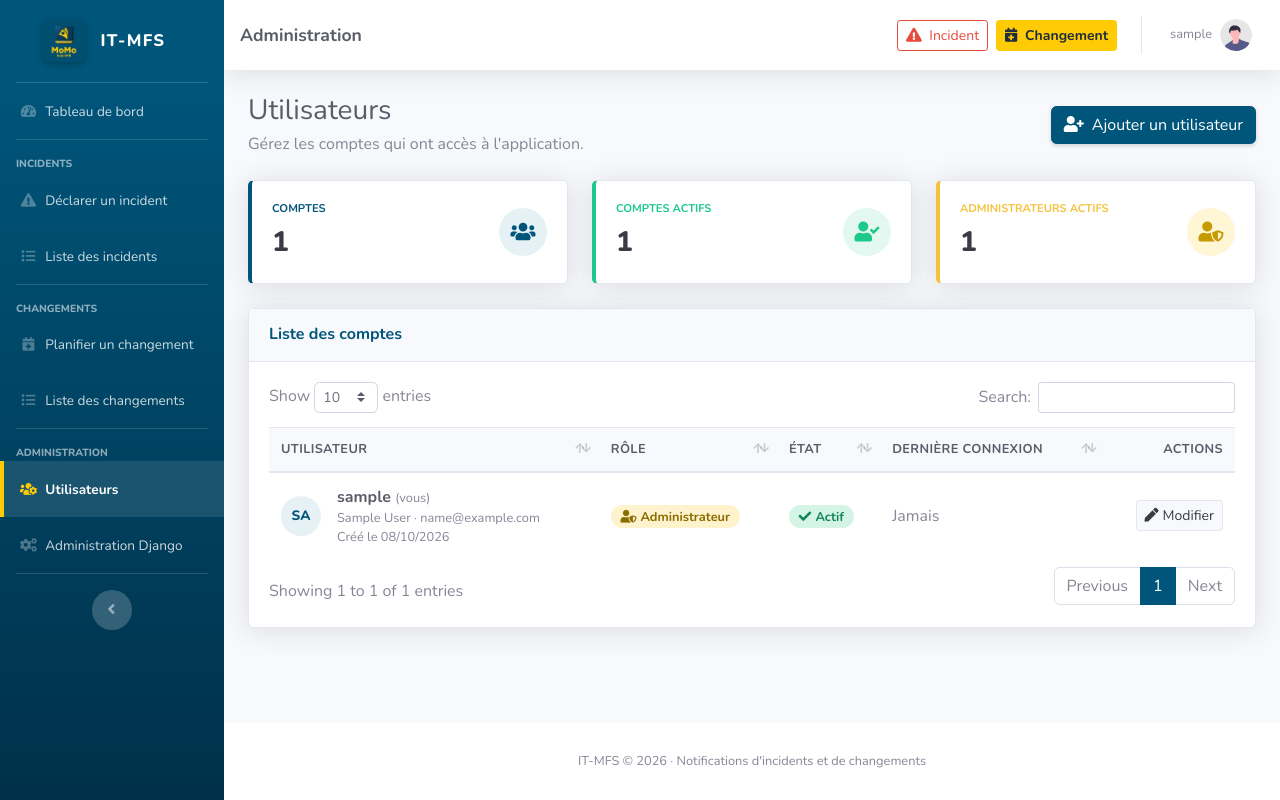
After one commit to augustinyohgb45/my_project, a Django app: page /auth_app/utilisateurs/ in a window 1280 px wide. The commit adds this page. Run offline with Django 5.2, Linux system fonts and the light colour scheme; the visitor is signed in with stand-in values (Sample User, id 1); data comes from the database, SQL or seed files in the repository; some libraries are stand-ins or nearby versions.

Commit message:
Ajoute la gestion des utilisateurs pour les administrateurs
- Page Utilisateurs : liste des comptes, rôle, état, dernière connexion
- Modification des informations, du rôle et de l'état d'un compte
- Désactivation / réactivation avec confirmation (historique conservé)
- Changement du mot de passe d'un compte par un administrateur
- Un administrateur ne peut ni se désactiver ni se retirer ses droits
- Ajoute les tests correspondants

Co-Authored-By: Claude Opus 5.5 <noreply@anthropic.com>

```diff
--- a/auth_app/forms.py
+++ b/auth_app/forms.py
@@ -1,39 +1,45 @@
 from django import forms
-from django.contrib.auth.forms import UserCreationForm
+from django.contrib.auth.forms import SetPasswordForm, UserCreationForm
 from django.contrib.auth.models import User
 
+TEXTE_ADMIN = "Peut gérer les utilisateurs et accéder à l'administration Django."
 
-class NouvelUtilisateurForm(UserCreationForm):
+
+class StyleFormulaireMixin:
+    """Classe Bootstrap sur chaque champ texte et marquage des champs en erreur."""
+    champs_sans_style = ('est_admin', 'is_active')
+
+    def appliquer_style(self):
+        for nom, champ in self.fields.items():
+            if nom not in self.champs_sans_style:
+                champ.widget.attrs['class'] = 'form-control'
+
+    def full_clean(self):
+        super().full_clean()
+        for nom in self.errors:
+            if nom in self.fields and nom not in self.champs_sans_style:
+                self.fields[nom].widget.attrs['class'] += ' is-invalid'
+
+
+class NouvelUtilisateurForm(StyleFormulaireMixin, UserCreationForm):
     """Création d'un compte par un administrateur."""
     email = forms.EmailField(
         required=False,
         label="Adresse e-mail",
         widget=forms.EmailInput(attrs={'placeholder': 'prenom.nom@exemple.com'}),
     )
-    est_admin = forms.BooleanField(
-        required=False,
-        label="Administrateur",
-        help_text="Peut ajouter des utilisateurs et accéder à l'administration Django.",
-    )
+    est_admin = forms.BooleanField(required=False, label="Administrateur", help_text=TEXTE_ADMIN)
 
     class Meta(UserCreationForm.Meta):
         model = User
-        fields = ('username', 'email')
-        labels = {'username': "Nom d'utilisateur"}
+        fields = ('username', 'first_name', 'last_name', 'email')
+        labels = {'username': "Nom d'utilisateur", 'first_name': "Prénom", 'last_name': "Nom"}
 
     def __init__(self, *args, **kwargs):
         super().__init__(*args, **kwargs)
         self.fields['password1'].label = "Mot de passe"
         self.fields['password2'].label = "Confirmation du mot de passe"
-        for nom, champ in self.fields.items():
-            if nom != 'est_admin':
-                champ.widget.attrs['class'] = 'form-control'
-
-    def full_clean(self):
-        super().full_clean()
-        for nom in self.errors:
-            if nom in self.fields and nom != 'est_admin':
-                self.fields[nom].widget.attrs['class'] += ' is-invalid'
+        self.appliquer_style()
 
     def save(self, commit=True):
         utilisateur = super().save(commit=False)
@@ -43,3 +49,52 @@ class NouvelUtilisateurForm(UserCreationForm):
         if commit:
             utilisateur.save()
         return utilisateur
+
+
+class ModifierUtilisateurForm(StyleFormulaireMixin, forms.ModelForm):
+    """Modification des informations, du rôle et de l'état d'un compte."""
+    est_admin = forms.BooleanField(required=False, label="Administrateur", help_text=TEXTE_ADMIN)
+
+    class Meta:
+        model = User
+        fields = ('first_name', 'last_name', 'email', 'is_active')
+        labels = {
+            'first_name': "Prénom",
+            'last_name': "Nom",
+            'email': "Adresse e-mail",
+            'is_active': "Compte actif",
+        }
+        help_texts = {'is_active': "Un compte désactivé ne peut plus se connecter ; son historique est conservé."}
+
+    def __init__(self, *args, utilisateur_connecte=None, **kwargs):
+        super().__init__(*args, **kwargs)
+        self.utilisateur_connecte = utilisateur_connecte
+        self.fields['est_admin'].initial = self.instance.is_superuser
+        self.appliquer_style()
+
+    def clean(self):
+        cleaned_data = super().clean()
+        # Un administrateur ne peut pas se retirer ses propres droits ni se désactiver
+        if self.utilisateur_connecte and self.instance.pk == self.utilisateur_connecte.pk:
+            if not cleaned_data.get('est_admin'):
+                self.add_error('est_admin', "Vous ne pouvez pas retirer vos propres droits d'administrateur.")
+            if not cleaned_data.get('is_active'):
+                self.add_error('is_active', "Vous ne pouvez pas désactiver votre propre compte.")
+        return cleaned_data
+
+    def save(self, commit=True):
+        utilisateur = super().save(commit=False)
+        utilisateur.is_superuser = utilisateur.is_staff = bool(self.cleaned_data.get('est_admin'))
+        if commit:
+            utilisateur.save()
+        return utilisateur
+
+
+class NouveauMotDePasseForm(StyleFormulaireMixin, SetPasswordForm):
+    """Définition d'un nouveau mot de passe par un administrateur."""
+
+    def __init__(self, *args, **kwargs):
+        super().__init__(*args, **kwargs)
+        self.fields['new_password1'].label = "Nouveau mot de passe"
+        self.fields['new_password2'].label = "Confirmation"
+        self.appliquer_style()
--- /dev/null
+++ b/auth_app/templates/auth/utilisateurs.html
@@ -0,0 +1,151 @@
+{% extends 'dashboard/base.html' %}
+{% load static %}
+
+{% block title %}Utilisateurs{% endblock %}
+{% block titre_page %}Administration{% endblock %}
+
+{% block extra_css %}
+<link href="{% static 'vendor/datatables/dataTables.bootstrap4.min.css' %}" rel="stylesheet">
+{% endblock %}
+
+{% block content %}
+<div class="entete-page">
+    <div>
+        <h1 class="h3 text-gray-800">Utilisateurs</h1>
+        <p class="sous-titre">Gérez les comptes qui ont accès à l'application.</p>
+    </div>
+    <a href="{% url 'inscription' %}" class="btn btn-primary shadow-sm">
+        <i class="fas fa-user-plus mr-1"></i> Ajouter un utilisateur
+    </a>
+</div>
+
+<div class="row">
+    <div class="col-md-4 mb-4">
+        <div class="card carte-indicateur border-left-primary shadow h-100">
+            <div class="card-body d-flex align-items-center justify-content-between">
+                <div>
+                    <div class="text-xs font-weight-bold text-primary text-uppercase mb-1">Comptes</div>
+                    <div class="valeur">{{ comptes|length }}</div>
+                </div>
+                <div class="icone icone-bleu"><i class="fas fa-users"></i></div>
+            </div>
+        </div>
+    </div>
+    <div class="col-md-4 mb-4">
+        <div class="card carte-indicateur border-left-success shadow h-100">
+            <div class="card-body d-flex align-items-center justify-content-between">
+                <div>
+                    <div class="text-xs font-weight-bold text-success text-uppercase mb-1">Comptes actifs</div>
+                    <div class="valeur">{{ nb_actifs }}</div>
+                </div>
+                <div class="icone icone-vert"><i class="fas fa-user-check"></i></div>
+            </div>
+        </div>
+    </div>
+    <div class="col-md-4 mb-4">
+        <div class="card carte-indicateur border-left-warning shadow h-100">
+            <div class="card-body d-flex align-items-center justify-content-between">
+                <div>
+                    <div class="text-xs font-weight-bold text-warning text-uppercase mb-1">Administrateurs actifs</div>
+                    <div class="valeur">{{ nb_admins }}</div>
+                </div>
+                <div class="icone icone-jaune"><i class="fas fa-user-shield"></i></div>
+            </div>
+        </div>
+    </div>
+</div>
+
+<div class="card shadow mb-4">
+    <div class="card-header py-3">
+        <h6 class="m-0 font-weight-bold text-primary">Liste des comptes</h6>
+    </div>
+    <div class="card-body">
+        <div class="table-responsive">
+            <table class="table table-hover" id="tableUtilisateurs" width="100%" cellspacing="0">
+                <thead>
+                    <tr>
+                        <th>Utilisateur</th>
+                        <th>Rôle</th>
+                        <th>État</th>
+                        <th>Dernière connexion</th>
+                        <th class="text-right">Actions</th>
+                    </tr>
+                </thead>
+                <tbody>
+                    {% for compte in comptes %}
+                    <tr{% if not compte.is_active %} class="text-muted"{% endif %}>
+                        <td>
+                            <div class="d-flex align-items-center">
+                                <span class="avatar-initiales mr-3">{{ compte.username|slice:":2"|upper }}</span>
+                                <div>
+                                    <div class="font-weight-bold text-gray-800">
+                                        {{ compte.username }}{% if compte == user %} <span class="small text-muted">(vous)</span>{% endif %}
+                                    </div>
+                                    <div class="small text-muted">
+                                        {% if compte.get_full_name %}{{ compte.get_full_name }} · {% endif %}{{ compte.email|default:"pas d'e-mail" }}
+                                    </div>
+                                    <div class="small text-muted">Créé le {{ compte.date_joined|date:"d/m/Y" }}</div>
+                                </div>
+                            </div>
+                        </td>
+                        <td>
+                            {% if compte.is_superuser %}
+                            <span class="badge badge-statut badge-admin"><i class="fas fa-user-shield mr-1"></i>Administrateur</span>
+                            {% else %}
+                            <span class="badge badge-statut badge-utilisateur"><i class="fas fa-user mr-1"></i>Utilisateur</span>
+                            {% endif %}
+                        </td>
+                        <td>
+                            {% if compte.is_active %}
+                            <span class="badge badge-statut badge-cloture"><i class="fas fa-check mr-1"></i>Actif</span>
+                            {% else %}
+                            <span class="badge badge-statut badge-inactif"><i class="fas fa-ban mr-1"></i>Désactivé</span>
+                            {% endif %}
+                        </td>
+                        <td data-order="{{ compte.last_login|date:'U'|default:'0' }}">{{ compte.last_login|date:"d/m/Y H:i"|default:"Jamais" }}</td>
+                        <td class="text-right text-nowrap">
+                            <a href="{% url 'modifier_utilisateur' compte.id %}" class="btn btn-sm btn-light border" title="Modifier">
+                                <i class="fas fa-pen"></i><span class="d-none d-xl-inline ml-1">Modifier</span>
+                            </a>
+                            {% if compte != user %}
+                            <form action="{% url 'activer_utilisateur' compte.id %}" method="post" class="d-inline"
+                                {% if compte.is_active %}
+                                data-confirmation-titre="Désactiver « {{ compte.username }} » ?"
+                                data-confirmation="Ce compte ne pourra plus se connecter. Ses incidents et changements sont conservés, et vous pourrez le réactiver à tout moment."
+                                {% endif %}>
+                                {% csrf_token %}
+                                {% if compte.is_active %}
+                                <button type="submit" class="btn btn-sm btn-outline-danger" title="Désactiver">
+                                    <i class="fas fa-ban"></i><span class="d-none d-xl-inline ml-1">Désactiver</span>
+                                </button>
+                                {% else %}
+                                <button type="submit" class="btn btn-sm btn-outline-success" title="Réactiver">
+                                    <i class="fas fa-undo"></i><span class="d-none d-xl-inline ml-1">Réactiver</span>
+                                </button>
+                                {% endif %}
+                            </form>
+                            {% endif %}
+                        </td>
+                    </tr>
+                    {% endfor %}
+                </tbody>
+            </table>
+        </div>
+    </div>
+</div>
+{% endblock %}
+
+{% block extra_js %}
+<script src="{% static 'vendor/datatables/jquery.dataTables.min.js' %}"></script>
+<script src="{% static 'vendor/datatables/dataTables.bootstrap4.min.js' %}"></script>
+<script>
+    $(function () {
+        $('#tableUtilisateurs').DataTable({
+            order: [],
+            pageLength: 10,
+            columnDefs: [{ orderable: false, targets: -1 }],
+            language: { url: '//cdn.datatables.net/plug-ins/1.10.24/i18n/French.json' }
+        });
+    });
+</script>
+{% endblock %}
--- a/auth_app/urls.py
+++ b/auth_app/urls.py
@@ -1,8 +1,13 @@
 from django.urls import path
 from auth_app import views
+
 urlpatterns = [
     path('accueil/', views.accueil, name='accueil'),
-    path('inscription/', views.inscription, name='inscription'),
     path('connexion/', views.connexion, name='connexion'),
     path('deconnexion/', views.deconnexion, name='deconnexion'),
+    # Gestion des utilisateurs (administrateurs uniquement)
+    path('utilisateurs/', views.utilisateurs, name='utilisateurs'),
+    path('inscription/', views.inscription, name='inscription'),
+    path('utilisateurs/<int:utilisateur_id>/modifier/', views.modifier_utilisateur, name='modifier_utilisateur'),
+    path('utilisateurs/<int:utilisateur_id>/activer/', views.activer_utilisateur, name='activer_utilisateur'),
 ]
--- a/auth_app/views.py
+++ b/auth_app/views.py
@@ -1,11 +1,26 @@
+from functools import wraps
+
 from django.contrib import messages
-from django.contrib.auth import login, authenticate, logout
+from django.contrib.auth import login, authenticate, logout, update_session_auth_hash
 from django.contrib.auth.decorators import login_required
+from django.contrib.auth.models import User
 from django.core.exceptions import PermissionDenied
-from django.shortcuts import render, redirect
+from django.shortcuts import render, redirect, get_object_or_404
 from django.utils.http import url_has_allowed_host_and_scheme
+from django.views.decorators.http import require_POST
 
-from .forms import NouvelUtilisateurForm
+from .forms import ModifierUtilisateurForm, NouveauMotDePasseForm, NouvelUtilisateurForm
+
+
+def superadmin_requis(vue):
+    """Réserve la vue aux administrateurs connectés (403 pour les autres)."""
+    @login_required
+    @wraps(vue)
+    def vue_protegee(request, *args, **kwargs):
+        if not request.user.is_superuser:
+            raise PermissionDenied
+        return vue(request, *args, **kwargs)
+    return vue_protegee
 
 
 @login_required
@@ -13,22 +28,73 @@ def accueil(request):
     return redirect('acceuil')
 
 
-@login_required
+@superadmin_requis
+def utilisateurs(request):
+    comptes = User.objects.order_by('-is_active', '-is_superuser', 'username')
+    return render(request, 'auth/utilisateurs.html', {
+        'comptes': comptes,
+        'nb_actifs': sum(1 for c in comptes if c.is_active),
+        'nb_admins': sum(1 for c in comptes if c.is_superuser and c.is_active),
+    })
+
+
+@superadmin_requis
 def inscription(request):
-    # Seuls les administrateurs peuvent créer des comptes
-    if not request.user.is_superuser:
-        raise PermissionDenied
-
     if request.method == 'POST':
         form = NouvelUtilisateurForm(request.POST)
         if form.is_valid():
             utilisateur = form.save()
             messages.success(request, f"L'utilisateur « {utilisateur.username} » a été créé.")
-            return redirect('acceuil')
+            return redirect('utilisateurs')
     else:
         form = NouvelUtilisateurForm()
 
     return render(request, 'auth/inscription.html', {'form': form})
+
+
+@superadmin_requis
+def modifier_utilisateur(request, utilisateur_id):
+    compte = get_object_or_404(User, pk=utilisateur_id)
+    form = ModifierUtilisateurForm(instance=compte, utilisateur_connecte=request.user)
+    form_mdp = NouveauMotDePasseForm(compte)
+
+    if request.method == 'POST':
+        if 'mot_de_passe' in request.POST:
+            form_mdp = NouveauMotDePasseForm(compte, request.POST)
+            if form_mdp.is_valid():
+                form_mdp.save()
+                if compte == request.user:
+                    # Garder l'administrateur connecté après avoir changé son propre mot de passe
+                    update_session_auth_hash(request, compte)
+                messages.success(request, f"Le mot de passe de « {compte.username} » a été modifié.")
+                return redirect('utilisateurs')
+        else:
+            form = ModifierUtilisateurForm(request.POST, instance=compte, utilisateur_connecte=request.user)
+            if form.is_valid():
+                form.save()
+                messages.success(request, f"Le compte « {compte.username} » a été mis à jour.")
+                return redirect('utilisateurs')
+
+    return render(request, 'auth/utilisateur_modifier.html', {
+        'compte': compte,
+        'form': form,
+        'form_mdp': form_mdp,
+    })
+
+
+@superadmin_requis
+@require_POST
+def activer_utilisateur(request, utilisateur_id):
+    compte = get_object_or_404(User, pk=utilisateur_id)
+    if compte == request.user:
+        messages.error(request, "Vous ne pouvez pas désactiver votre propre compte.")
+        return redirect('utilisateurs')
+
+    compte.is_active = not compte.is_active
+    compte.save(update_fields=['is_active'])
+    etat = "activé" if compte.is_active else "désactivé"
+    messages.success(request, f"Le compte « {compte.username} » a été {etat}.")
+    return redirect('utilisateurs')
 
 
 def connexion(request):
--- a/dashboard/static/css/it-mfs.css
+++ b/dashboard/static/css/it-mfs.css
@@ -414,3 +414,33 @@ a:hover { color: var(--itmfs-bleu-fonce); }
 .page-link {
     color: var(--itmfs-bleu);
 }
+
+/* ---------- Utilisateurs ---------- */
+.avatar-initiales {
+    flex-shrink: 0;
+    width: 2.5rem;
+    height: 2.5rem;
+    border-radius: 50%;
+    display: inline-flex;
+    align-items: center;
+    justify-content: center;
+    background-color: var(--itmfs-bleu-clair);
+    color: var(--itmfs-bleu);
+    font-weight: 800;
+    font-size: .85rem;
+}
+
+.avatar-initiales.avatar-grand {
+    width: 3.5rem;
+    height: 3.5rem;
+    font-size: 1.1rem;
+}
+
+.badge-admin { background-color: #fff3cd; color: #8a6d00; }
+.badge-utilisateur { background-color: var(--itmfs-bleu-clair); color: var(--itmfs-bleu); }
+.badge-inactif { background-color: #f1f1f4; color: #858796; }
+
+.custom-control-input:checked ~ .custom-control-label::before {
+    background-color: var(--itmfs-bleu);
+    border-color: var(--itmfs-bleu);
+}
--- a/dashboard/templates/dashboard/base.html
+++ b/dashboard/templates/dashboard/base.html
@@ -76,10 +76,10 @@
             <hr class="sidebar-divider">
             <div class="sidebar-heading">Administration</div>
 
-            <li class="nav-item{% if page == 'inscription' %} active{% endif %}">
-                <a class="nav-link" href="{% url 'inscription' %}">
-                    <i class="fas fa-fw fa-user-plus"></i>
-                    <span>Ajouter un utilisateur</span>
+            <li class="nav-item{% if page in 'utilisateurs,inscription,modifier_utilisateur' %} active{% endif %}">
+                <a class="nav-link" href="{% url 'utilisateurs' %}">
+                    <i class="fas fa-fw fa-users-cog"></i>
+                    <span>Utilisateurs</span>
                 </a>
             </li>
             <li class="nav-item">
@@ -138,9 +138,9 @@
                                     <i class="fas fa-cogs fa-sm fa-fw mr-2 text-gray-400"></i>
                                     Dashboard admin
                                 </a>
-                                <a class="dropdown-item" href="{% url 'inscription' %}">
-                                    <i class="fas fa-user-plus fa-sm fa-fw mr-2 text-gray-400"></i>
-                                    Ajouter un utilisateur
+                                <a class="dropdown-item" href="{% url 'utilisateurs' %}">
+                                    <i class="fas fa-users-cog fa-sm fa-fw mr-2 text-gray-400"></i>
+                                    Gérer les utilisateurs
                                 </a>
                                 <div class="dropdown-divider"></div>
                                 {% endif %}
```
Also changed, not shown: auth_app/templates/auth/includes/interrupteur.html (added, +9 -0 lines), auth_app/templates/auth/inscription.html (+10 -8 lines), auth_app/templates/auth/utilisateur_modifier.html (added, +74 -0 lines), auth_app/tests.py (+54 -1 lines).
